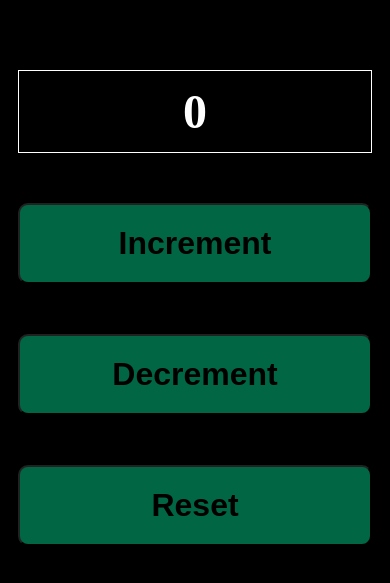
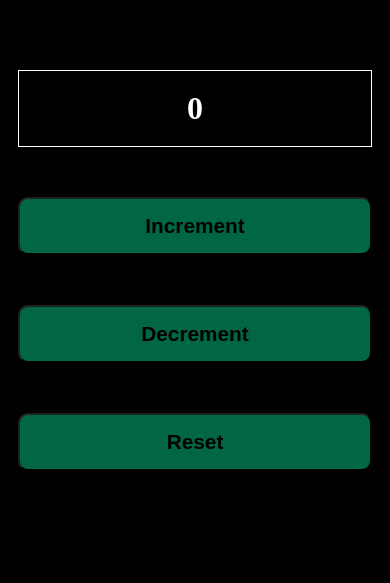
Before and after one commit to SUDIPSHIT777/numcount.github.io, a plain HTML site: page index.html in a window 390 px wide. Shown: the part 201-784 px from the top of the page. Drawn offline with Linux system fonts and the light colour scheme.

Commit message:
index.html

```diff
--- a/index.html
+++ b/index.html
@@ -63,16 +63,16 @@
         }
 
         button {
-            padding: 20px;
-            font-size: 2rem;
+            padding: 15px;
+            font-size: 1.3rem;
         }
 
         .d {
-            padding: 18px;
+            padding: 15px;
         }
 
         #num {
-            font-size: 3rem;
+            font-size: 2rem;
         }
     }
 </style>
```
